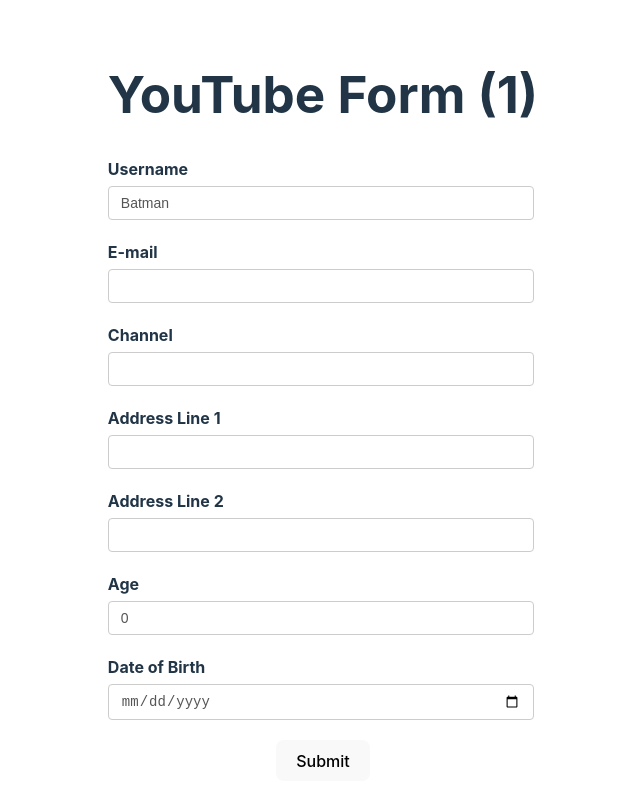
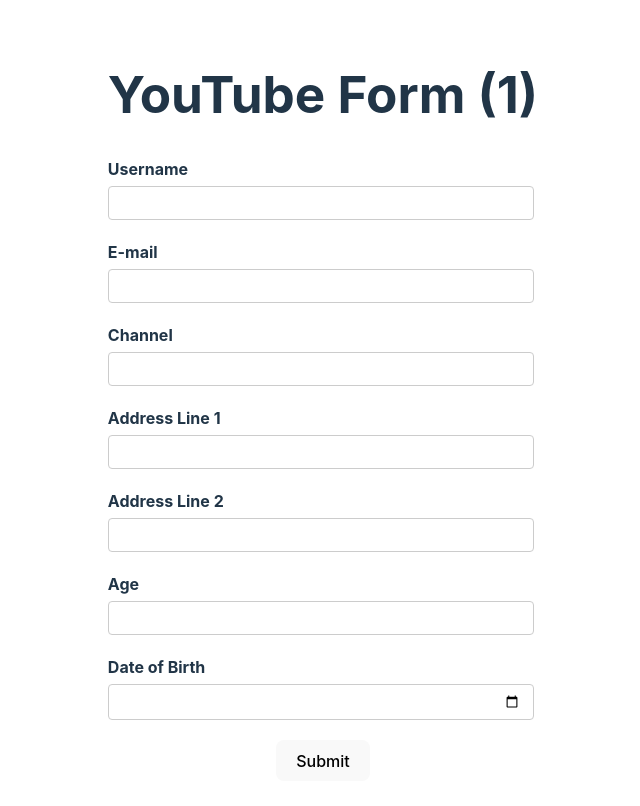
Before and after one commit to gopinav/React-Hook-Form-Tutorials, a React (Vite) app in the folder rhf-demo/: page / in a window 1280 px wide. Shown: the top 806 px of the page, without its empty margins (317-957 px from the left). Built offline with nearby package versions, Linux system fonts and the light colour scheme.

Commit message:
Update styles

```diff
--- a/rhf-demo/src/App.css
+++ b/rhf-demo/src/App.css
@@ -20,8 +20,7 @@
   padding: 6px 12px;
   font-size: 14px;
   line-height: 1.42857143;
-  color: #555;
-  background-color: #fff;
+  color: #fff;
   background-image: none;
   border: 1px solid #ccc;
   border-radius: 4px;
```
